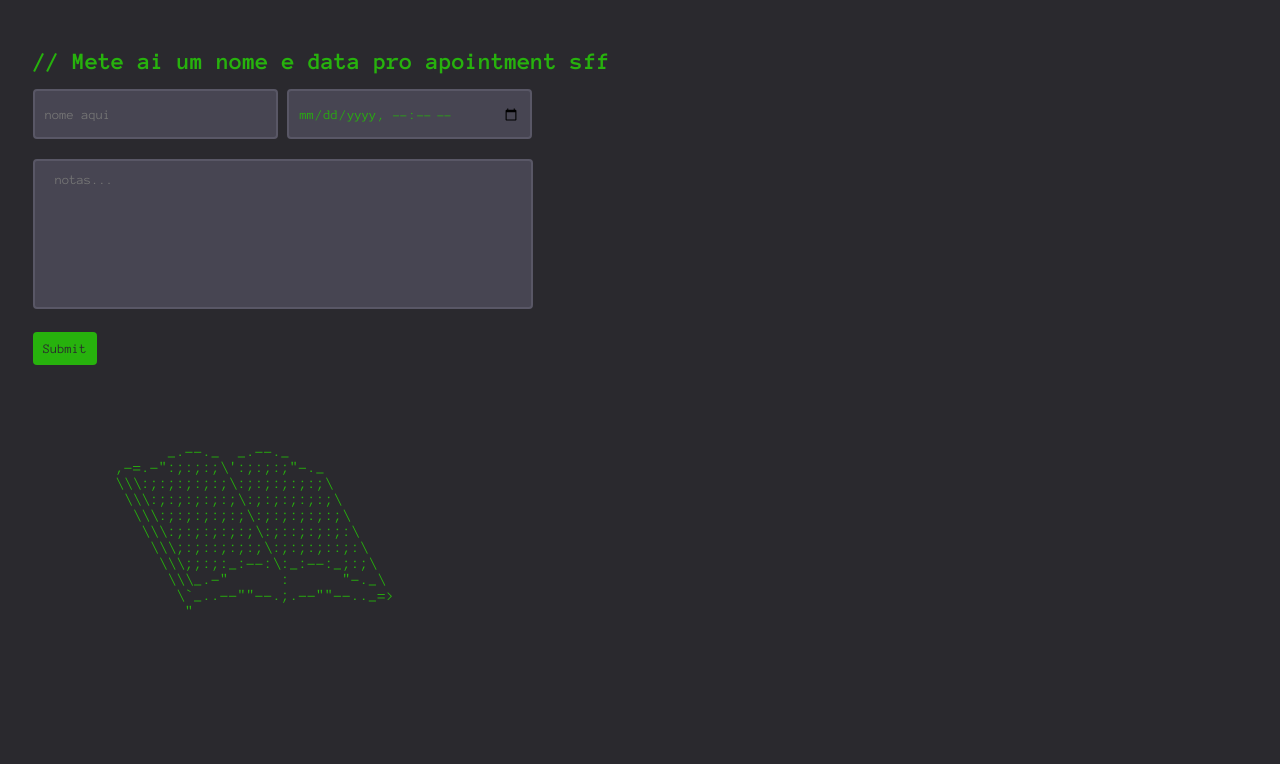
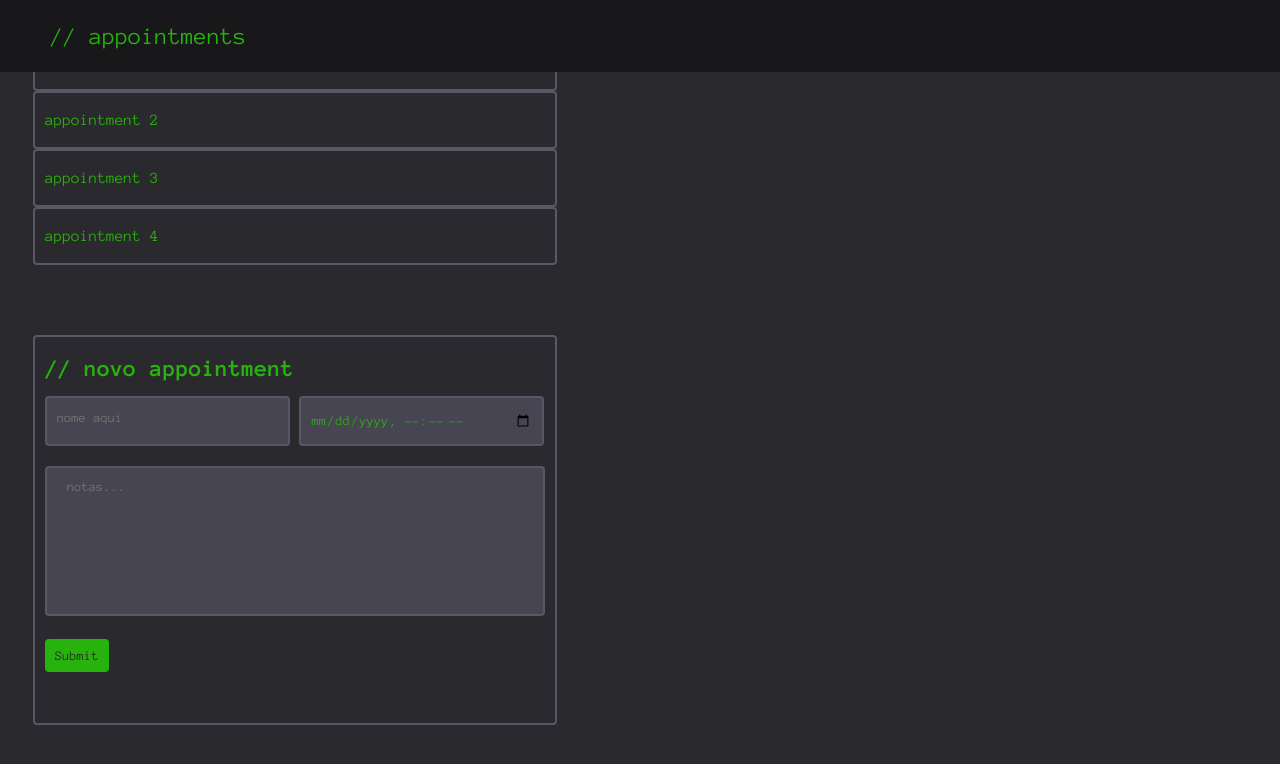
Before and after one commit to Dio330go/Loom, a plain HTML site: page frontend/index.html in a window 1280 px wide. Drawn offline with Linux system fonts and the light colour scheme.

Commit message:
ui redesign

```diff
--- a/frontend/index.html
+++ b/frontend/index.html
@@ -8,28 +8,26 @@
     </style>
   </head>
   <body>
-
-    <h1>// Mete ai um nome e data pro apointment sff</h1>
-    <input id="name" type="text" maxlength="50" placeholder="nome aqui"></input>
-    <input id="date" type="datetime-local"></input>
-    <br>
-    <textarea id="notes" maxlength="470" placeholder="notas..."></textarea>
-    <br>
-    <button onclick="submit()">Submit</button>
-    <p id="submit_confirmation"><br></p>
-    <pre>
-            _.--._  _.--._
-      ,-=.-":;:;:;\':;:;:;"-._
-      \\\:;:;:;:;:;\:;:;:;:;:;\
-       \\\:;:;:;:;:;\:;:;:;:;:;\
-        \\\:;:;:;:;:;\:;:;:;:;:;\
-         \\\:;:;:;:;:;\:;::;:;:;:\
-          \\\;:;::;:;:;\:;:;:;::;:\
-           \\\;;:;:_:--:\:_:--:_;:;\
-            \\\_.-"      :      "-._\
-             \`_..--""--.;.--""--.._=>
-              "
-    </pre>
+    <div id="header">
+      <p>// appointments</p>
+    </div>
+    <div id="appointments">
+      <div class="appointment"><p>appointment 1</p></div>
+      <div class="appointment"><p>appointment 2</p></div>
+      <div class="appointment"><p>appointment 3</p></div>
+      <div class="appointment"><p>appointment 4</p></div>
+    </div>
+    <div id="new_appointment">
+      <h1>// novo appointment</h1>
+      <div>
+        <textarea id="name" maxlength="50" placeholder="nome aqui"></textarea>
+        <input id="date" type="datetime-local"></input>
+      </div>
+      <textarea id="notes" maxlength="470" placeholder="notas..."></textarea>
+      <br>
+      <button onclick="submit()">Submit</button>
+      <p id="submit_confirmation"><br></p>
+    </div>
     <script src="script.js"></script>
   </body>
 </html>
--- a/frontend/styles.css
+++ b/frontend/styles.css
@@ -5,11 +5,42 @@ body{
   background-color: #2a292e;
   padding: 25px;
 }
+#header{
+  font-size: 150%;
+  padding-left: 50px;
+  position: fixed;
+  top: 0;
+  left: 0;
+  width: 100%;
+  background-color: #18181a;
+  color:#27b20d;
+}
+#appointments{
+  background-color: #2a292e;
+}
+.appointment{
+  background-color: #2a292e;
+  width: 500px;
+  padding-inline: 10px;
+  padding-block: 3px;
+  border: 2px solid #595766;
+  border-radius: 4px;
+  color:#27b20d;
+}
+#new_appointment{
+  margin-top: 70px;
+  background-color: #2a292e;
+  width: 500px;
+  padding-inline: 10px;
+  padding-block: 3px;
+  border: 2px solid #595766;
+  border-radius: 4px;
+}
 h1 {
 	color: #27b20d;
 	font-size: 150%;
 }
-input{
+#name {
   background-color: #474552;
   color: #27b20d;
   width: 245px;
@@ -18,11 +49,27 @@ input{
   border: 2px solid #595766;
   border-radius: 4px;
   padding: 10px;
+  resize: none;
+  vertical-align: top;
+  line-height: 1.5;
+}
+
+input {
+  background-color: #474552;
+  color: #27b20d;
+  width: 245px;
+  height: 50px;
+  box-sizing: border-box;
+  border: 2px solid #595766;
+  border-radius: 4px;
+  padding: 10px;
+  vertical-align: top;
+  line-height: 1.5;
 }
 input:focus{
   outline: none;
 }
-textarea {
+#notes {
   width: 500px;
   height: 150px;
   margin-top: 20px;
```
